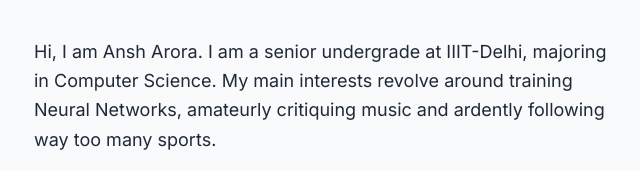
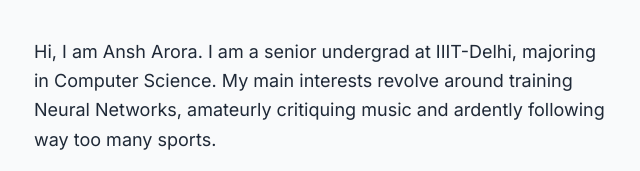
Before and after one commit to arora-ansh/My-Website, a website built with Vite: page index.html in a window 1280 px wide. Shown: the part 217-388 px from the top of the page, 318-958 px from the left. Built offline with nearby package versions, Linux system fonts and the light colour scheme.

Commit message:
Update index.html

```diff
--- a/index.html
+++ b/index.html
@@ -26,7 +26,7 @@
       <img src="/crown.svg" class="h-16 w-16" />
       <article class="space-y-5 text-lg leading-relaxed text-gray-800">
         <p>
-          Hi, I am Ansh Arora. I am a senior undergrade at IIIT-Delhi, majoring in Computer Science.
+          Hi, I am Ansh Arora. I am a senior undergrad at IIIT-Delhi, majoring in Computer Science.
           My main interests revolve around training Neural Networks, amateurly critiquing music and
           ardently following way too many sports.
         </p>
```
